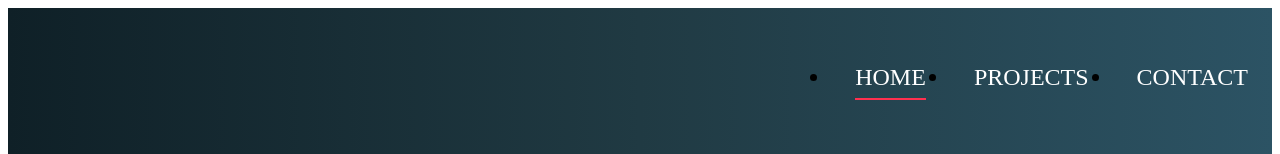
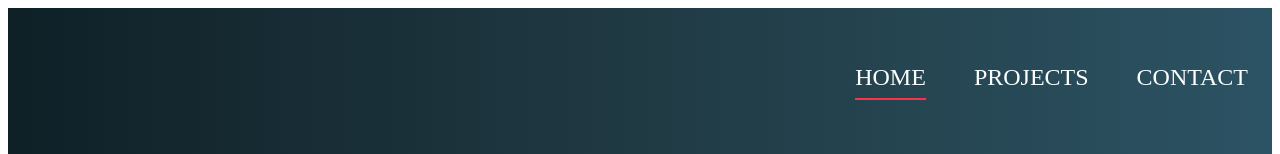
Before and after one commit to TomskiD/PortfolioWebsite, a React (Create React App) app: page / in a window 1280 px wide. Shown: the top 154 px of the page. Built offline with nearby package versions, Linux system fonts and the light colour scheme.

Commit message:
nav ul without dots

```diff
--- a/src/components/UI/styles/navigation.css
+++ b/src/components/UI/styles/navigation.css
@@ -8,10 +8,12 @@
 #main-nav ul {
   display: flex;
   font-size: 1.5rem;
+  list-style-type: none;
 }
 
 #main-nav li {
   padding: 1rem 1.5rem;
+
 }
 
 #main-nav a {
```
